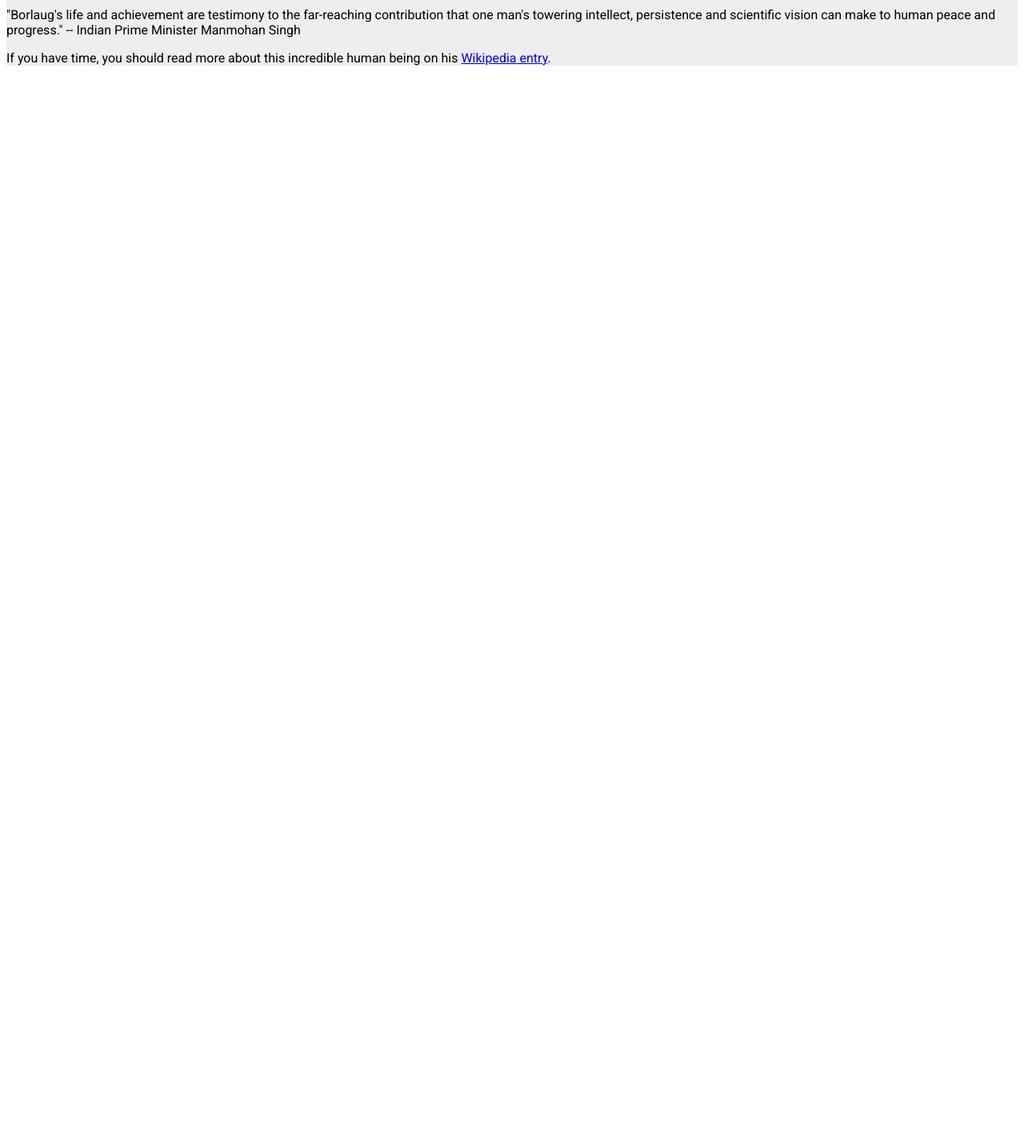
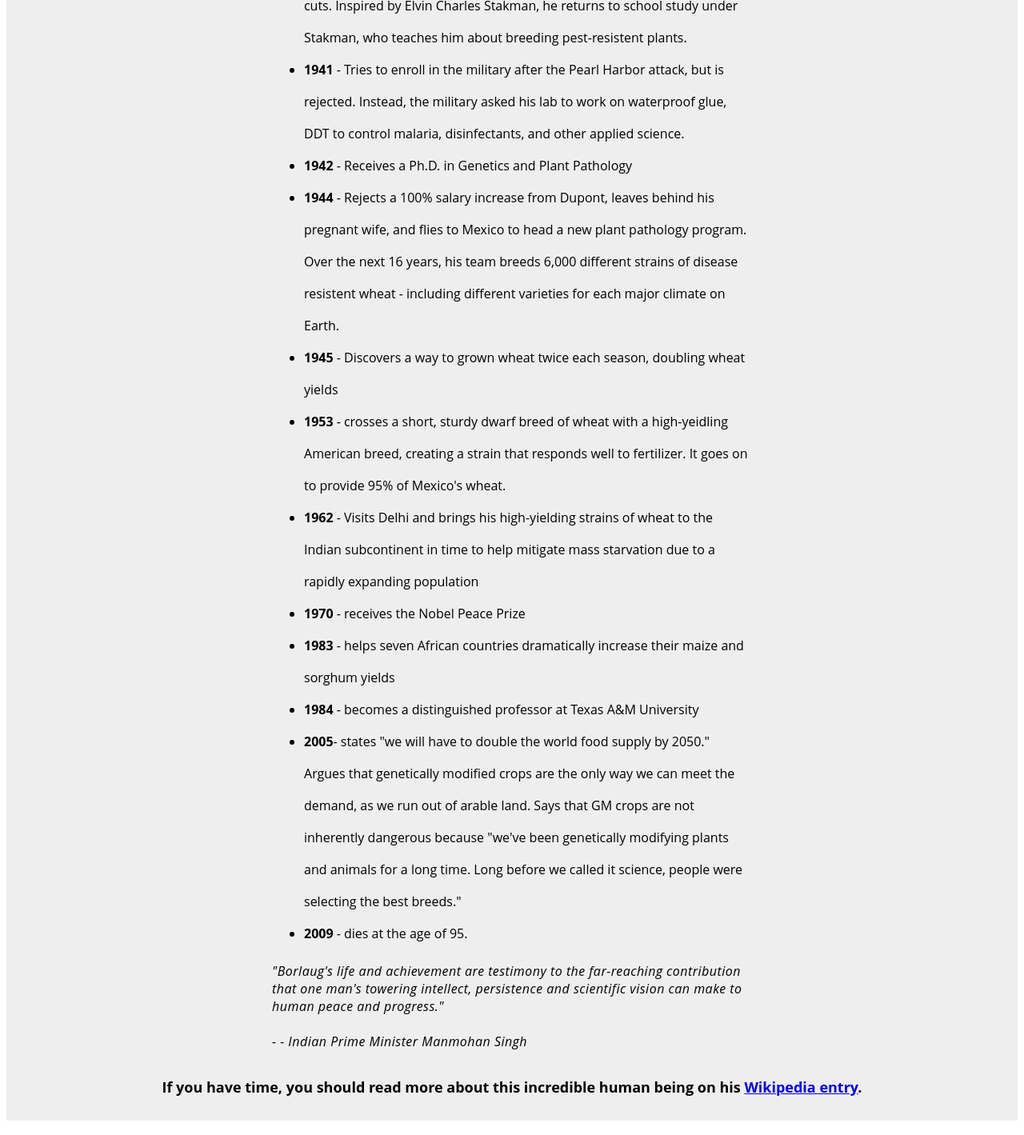
Before and after one commit to safanamunir/tribute-page, a plain HTML site: page index.html in a window 1280 px wide. Shown: the part 1344-2763 px from the top of the page at 80% size. Before the commit the page ends 1442 px from the top, so only its background shows below. Drawn offline with Linux system fonts and the light colour scheme.

Commit message:
add styling

```diff
--- a/index.html
+++ b/index.html
@@ -16,7 +16,7 @@
         <p id="title-line">The man who saved a billion lives
         </p>
         <div id="img-div">
-            <img id="image" src="/assets/dr.jpg" alt="Dr. Norman">
+            <img id="image" src="https://safanamunir.github.io/tribute-page/assets/dr.jpg" alt="Dr. Norman">
             <p id="img-caption">Dr. Norman Borlaug, third from the left, trains biologists in Mexico on how to increase wheat yields - part of his life-long war on hunger.</p>
         </div>
         <div id="tribute-info">
@@ -41,11 +41,13 @@
                 <li><strong>2005</strong>- states "we will have to double the world food supply by 2050." Argues that genetically modified crops are the only way we can meet the demand, as we run out of arable land. Says that GM crops are not inherently dangerous because "we've been genetically modifying plants and animals for a long time. Long before we called it science, people were selecting the best breeds."</li>
                 <li><strong>2009</strong> - dies at the age of 95.</li>
             </ul>
-            <p>"Borlaug's life and achievement are testimony to the far-reaching contribution that one man's towering intellect, persistence and scientific vision can make to human peace and progress."
 
-                -- Indian Prime Minister Manmohan Singh</p>
+            <p id="prime-saying"><em> "Borlaug's life and achievement are testimony to the far-reaching contribution that one man's towering intellect, persistence and scientific vision can make to human peace and progress."
+                <br><br> - - Indian Prime Minister Manmohan Singh </em>
+            </p>
         </div>
-        <p>If you have time, you should read more about this incredible human being on his <a id="tribute-link" target="_blank" href="https://en.wikipedia.org/wiki/Norman_Borlaug">Wikipedia entry</a>.</p>
+
+        <p id="more-info">If you have time, you should read more about this incredible human being on his <a id="tribute-link" target="_blank" href="https://en.wikipedia.org/wiki/Norman_Borlaug">Wikipedia entry</a>.</p>
     </div>
 
 </body>
--- a/style.css
+++ b/style.css
@@ -1,5 +1,6 @@
 body{
-    font-family: 'Roboto', sans-serif;
+    /* font-family: 'Roboto', sans-serif; */
+    font-family: 'Open Sans', sans-serif;
 }
 #main{
     background-color:rgba(224, 224, 224, 0.541);
@@ -37,3 +38,34 @@ body{
 #img-caption{
     text-align: center;
 }
+
+#tribute-info{
+    display: grid;
+    justify-content: center;
+    grid-template-columns: 600px;
+}
+
+ul{
+    margin: 0px;
+    line-height: 40px;
+}
+
+h4{
+    text-align: center;
+    padding: 50px;
+    margin: 0px;
+}
+
+#prime-saying{
+    letter-spacing: 0.5px;
+}
+#__prime-saying{
+    margin: 0px;
+}
+
+#more-info{
+    text-align: center;
+    font-weight: bold;
+    padding-bottom: 30px;
+    font-size: large;
+}
```
